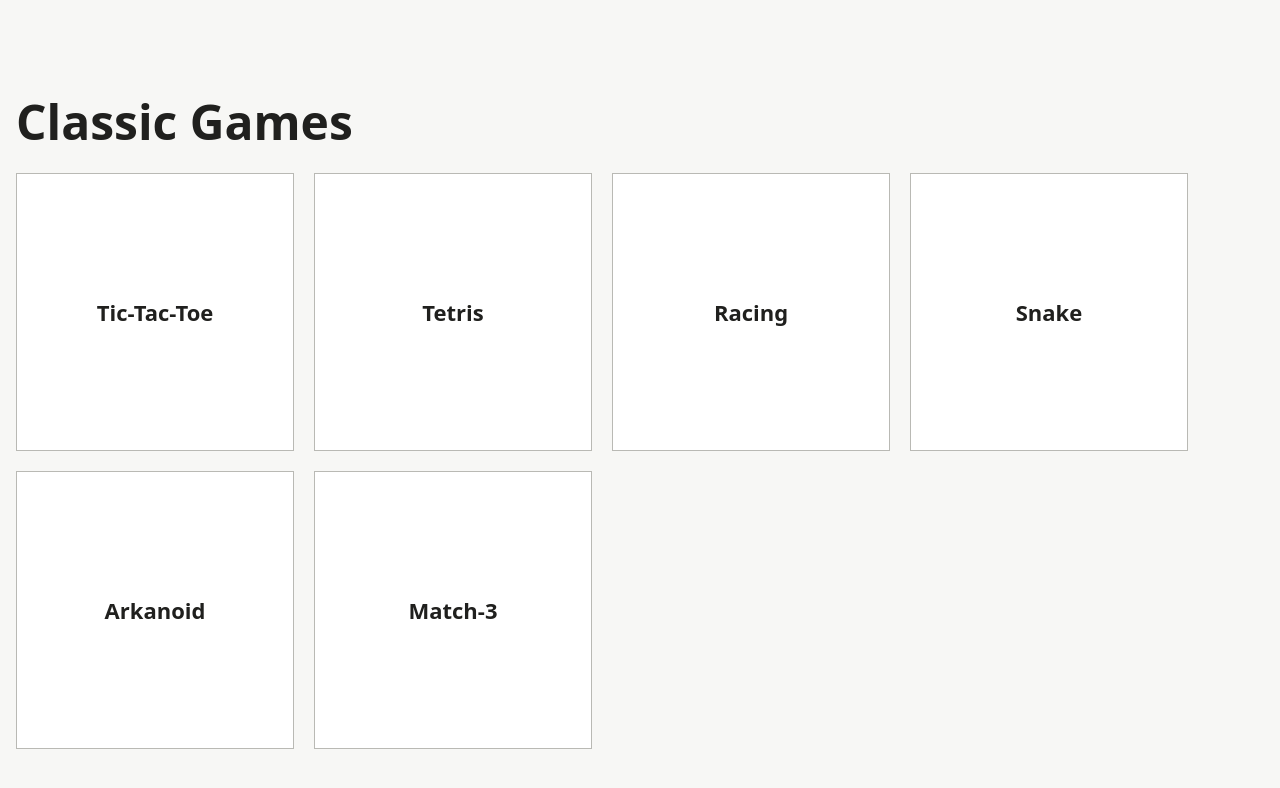
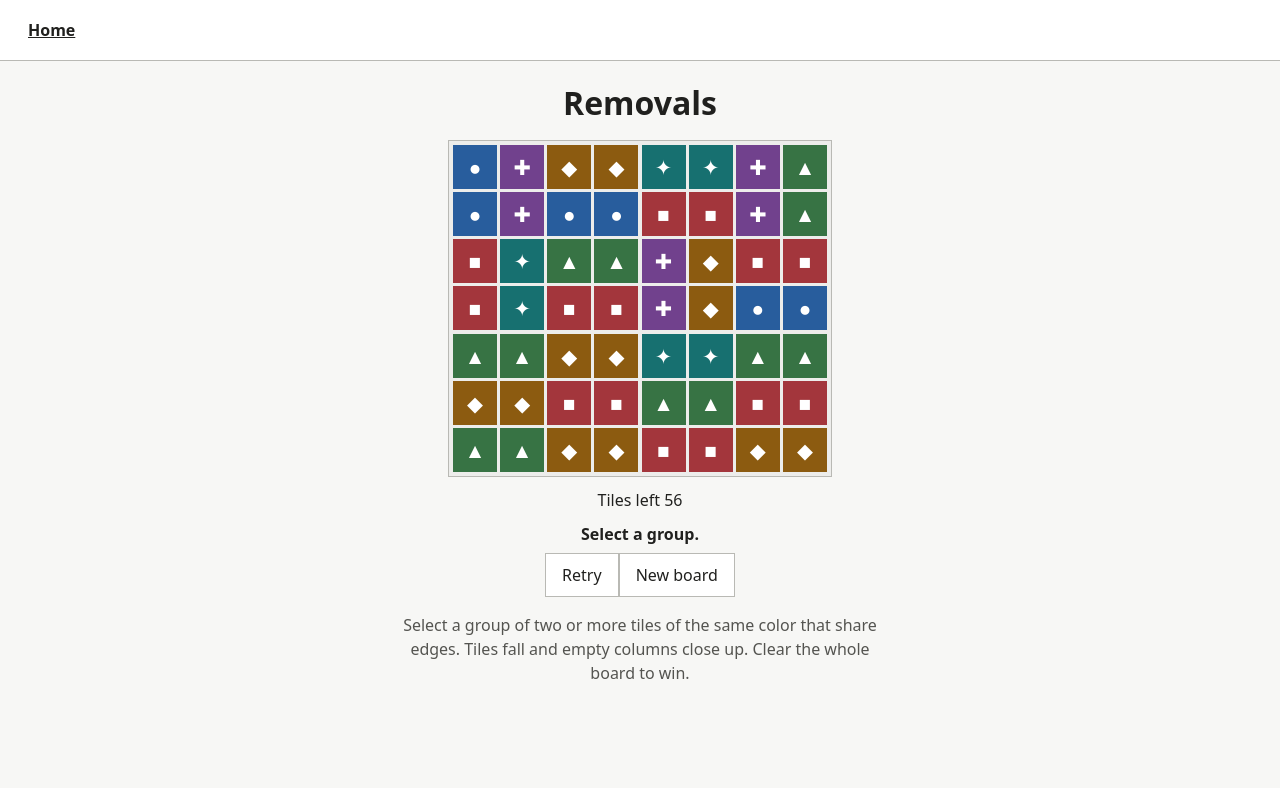
Before and after one commit to santijaga/classic-games, an Angular app: page /removals in a window 1280 px wide. Before the commit this address led to /. Shown: the top 788 px of the page. Built offline with nearby package versions, Linux system fonts and the light colour scheme.

Commit message:
Add Removals game

```diff
--- a/src/app/app.routes.ts
+++ b/src/app/app.routes.ts
@@ -37,5 +37,10 @@ export const routes: Routes = [
     title: 'Match-3 | Classic Games',
     loadComponent: () => import('./match-3/match-3').then((module) => module.Match3),
   },
+  {
+    path: 'removals',
+    title: 'Removals | Classic Games',
+    loadComponent: () => import('./removals/removals').then((module) => module.Removals),
+  },
   { path: '**', redirectTo: '' },
 ];
--- a/src/app/dashboard/dashboard.ts
+++ b/src/app/dashboard/dashboard.ts
@@ -14,6 +14,7 @@ import { RouterLink } from '@angular/router';
         <a routerLink="/snake">Snake</a>
         <a routerLink="/arkanoid">Arkanoid</a>
         <a routerLink="/match-3">Match-3</a>
+        <a routerLink="/removals">Removals</a>
       </nav>
     </main>
   `,
--- /dev/null
+++ b/src/app/removals/removals-game.ts
@@ -0,0 +1,71 @@
+import { neighbors, tiles } from '../tile-games/tiles';
+
+export const width = 8;
+const height = 7;
+const length = width * height;
+type Cell = number | null;
+
+export function newBoard(): Cell[] {
+  const board = Array<Cell>(length).fill(null);
+
+  // Add pairs from the bottom up. Each can be removed in reverse order,
+  // while the bottom row keeps columns in place until the last stage.
+  function addPair(first: number, second: number): void {
+    const excluded = [first, second].flatMap((index) =>
+      neighbors(index, width, length).map((next) => board[next]),
+    );
+    const colors = tiles.map((_, color) => color).filter((color) => !excluded.includes(color));
+    board[first] = board[second] = colors[Math.floor(Math.random() * colors.length)];
+  }
+
+  for (let index = length - width; index < length; index += 2) {
+    addPair(index, index + 1);
+  }
+  for (let row = height - 2; row > 0; row -= 2) {
+    for (let column = 0; column < width; column += 2) {
+      const bottom = row * width + column;
+      const top = bottom - width;
+      if (Math.random() < 0.5) {
+        addPair(bottom, bottom + 1);
+        addPair(top, top + 1);
+      } else {
+        addPair(bottom, top);
+        addPair(bottom + 1, top + 1);
+      }
+    }
+  }
+  return board;
+}
+
+export function clusterAt(board: readonly Cell[], index: number): Set<number> {
+  const color = board[index];
+  if (color == null) return new Set();
+  const group = new Set([index]);
+  for (const cell of group) {
+    for (const next of neighbors(cell, width, length)) {
+      if (board[next] === color) group.add(next);
+    }
+  }
+  return group;
+}
+
+export function removeCluster(board: readonly Cell[], cluster: ReadonlySet<number>): Cell[] {
+  const compacted = Array<Cell>(length).fill(null);
+  let targetColumn = 0;
+  for (let column = 0; column < width; column++) {
+    let row = height - 1;
+    for (let index = length - width + column; index >= 0; index -= width) {
+      if (board[index] === null || cluster.has(index)) continue;
+      compacted[row * width + targetColumn] = board[index];
+      row--;
+    }
+    if (row < height - 1) targetColumn++;
+  }
+  return compacted;
+}
+
+export function hasCluster(board: readonly Cell[]): boolean {
+  return board.some((color, index) => color !== null &&
+    neighbors(index, width, length).some((next) => board[next] === color),
+  );
+}
--- /dev/null
+++ b/src/app/removals/removals.html
@@ -0,0 +1,19 @@
+<app-game-page title="Removals">
+  <div class="board" role="group" aria-label="Removals board">
+    @for (color of board(); track $index) {
+      @if (color !== null) {
+        <button type="button" class="cell" [attr.data-color]="color" [attr.aria-label]="label($index, color)"
+          [disabled]="finished()" (click)="remove($index)">
+          {{ tiles[color].mark }}
+        </button>
+      } @else {
+        <span class="cell" aria-hidden="true"></span>
+      }
+    }
+  </div>
+  <p class="stats">Tiles left {{ remaining() }}</p>
+  <p class="status" role="status">{{ status() }}</p>
+  <button type="button" class="restart" (click)="retry()">Retry</button>
+  <button type="button" class="restart" (click)="startNew()">New board</button>
+  <p class="instructions">Select a group of two or more tiles of the same color that share edges. Tiles fall and empty columns close up. Clear the whole board to win.</p>
+</app-game-page>
--- /dev/null
+++ b/src/app/removals/removals.ts
@@ -0,0 +1,47 @@
+import { Component, computed, signal } from '@angular/core';
+import { GamePage } from '../game-page/game-page';
+import { tileLabel, tiles } from '../tile-games/tiles';
+import { clusterAt, hasCluster, newBoard, removeCluster, width } from './removals-game';
+
+@Component({
+  selector: 'app-removals',
+  imports: [GamePage],
+  templateUrl: './removals.html',
+  styleUrl: '../tile-games/tiles.css',
+})
+export class Removals {
+  private initialBoard = newBoard();
+  protected readonly board = signal(this.initialBoard);
+  protected readonly remaining = computed(() => this.board().filter((color) => color !== null).length);
+  protected readonly finished = computed(() => !hasCluster(this.board()));
+  protected readonly status = signal('Select a group.');
+  protected readonly tiles = tiles;
+
+  protected label(index: number, color: number): string {
+    return tileLabel(index, width, color);
+  }
+
+  protected remove(index: number): void {
+    if (this.finished()) return;
+    const cluster = clusterAt(this.board(), index);
+    if (cluster.size < 2) {
+      this.status.set('Choose a group of at least two.');
+      return;
+    }
+
+    this.board.set(removeCluster(this.board(), cluster));
+    if (this.remaining() === 0) this.status.set('Board cleared!');
+    else if (this.finished()) this.status.set('No groups left. Try again.');
+    else this.status.set(`Removed ${cluster.size} tiles.`);
+  }
+
+  protected retry(): void {
+    this.board.set(this.initialBoard);
+    this.status.set('Select a group.');
+  }
+
+  protected startNew(): void {
+    this.initialBoard = newBoard();
+    this.retry();
+  }
+}
```
